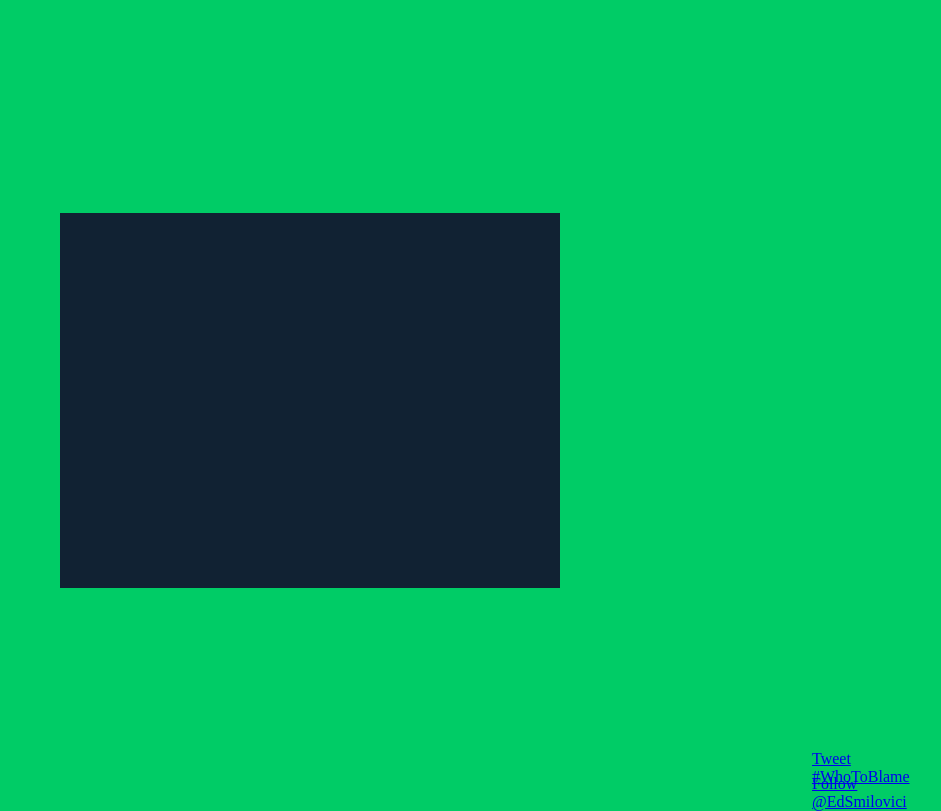
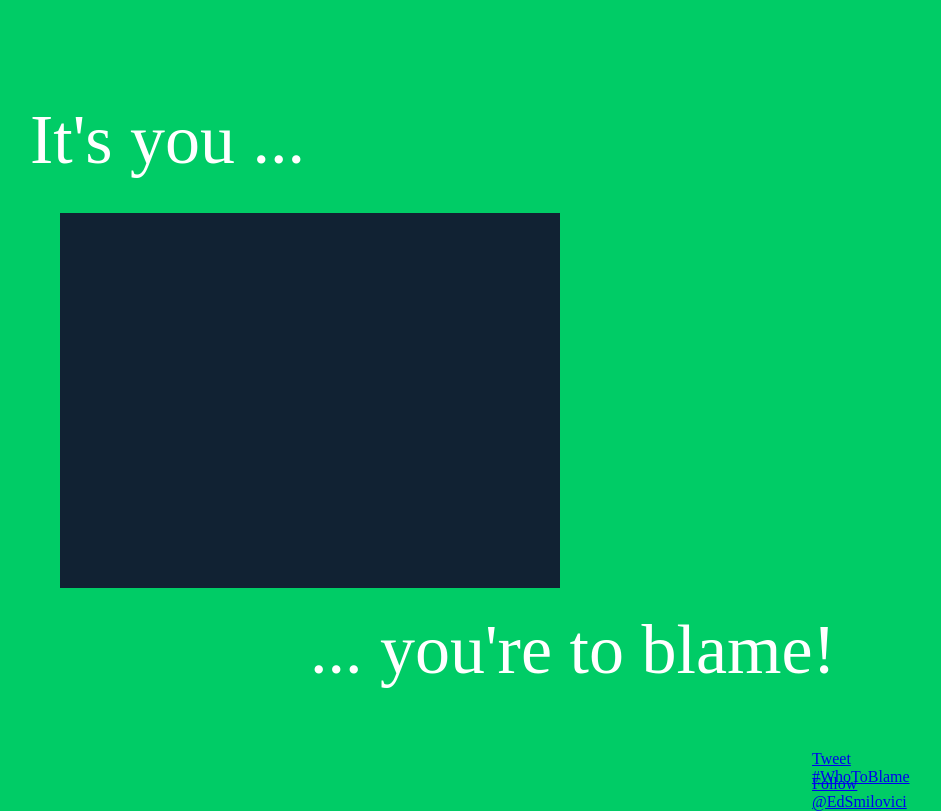
Before and after one commit to whotoblame/whotoblame.github.io, a plain HTML site: page index.html in a window 1280 px wide. Shown: the whole page, without its empty margins (330-1271 px from the left). Drawn offline with Linux system fonts and the light colour scheme.

Commit message:
Addition of text

```diff
--- a/index.html
+++ b/index.html
@@ -10,10 +10,16 @@
     </head>
 
     <body>
+    	<div>
+    		<p id="itsYou">It's you ...</p>
+    	</div>
         <div id="container">
             <video autoplay="true" id="videoElement"></video>
         </div>
-        <a href="https://twitter.com/intent/tweet?button_hashtag=WhoToBlame&text=Who's%20fault%20was%20it%3F%20find%20out%20at%20whotobla.me" class="twitter-hashtag-button" id="tweetAtWhotToBlame" data-related="EdSmilovici" data-url="http://whotobla.me">Tweet #WhoToBlame</a>
+        <div>
+    		<p id="toBlame">... you're to blame!</p>
+    	</div>
+        <a href="https://twitter.com/intent/tweet?button_hashtag=WhoToBlame&text=Who's%20fault%20was%20it%3F%20find%20out%20at" class="twitter-hashtag-button" id="tweetAtWhotToBlame" data-related="EdSmilovici" data-url="http://whotobla.me">Tweet #WhoToBlame</a>
         <a href="https://twitter.com/EdSmilovici" class="twitter-follow-button" id="followDev" data-show-count="false">Follow @EdSmilovici</a>
         <script src="webcam.js"></script>
         <script src="twitter.js"></script>
--- a/stylesheet.css
+++ b/stylesheet.css
@@ -1,5 +1,10 @@
 body {
 	background-color: #00CC66;
+}
+
+p {
+	color: white;
+	font-size: 70px;
 }
 
 #container {
@@ -33,3 +38,18 @@ body {
 	margin-top: -50px;
 	margin-left: -138px;
 }
+
+#itsYou {
+	position: absolute;
+	top: 50%;
+	left: 50%;
+	margin-left: -280px;
+	margin-top: -300px;
+}
+
+#toBlame {
+	position: absolute;
+	top: 50%;
+	left: 50%;
+	margin-top: 210px;
+}
--- a/webcam.js
+++ b/webcam.js
@@ -9,7 +9,3 @@ if (navigator.getUserMedia) {
 function handleVideo(stream) {
    	video.src = window.URL.createObjectURL(stream);
 }
-
-function videoError(e) {
-   	// do something
-}
```
